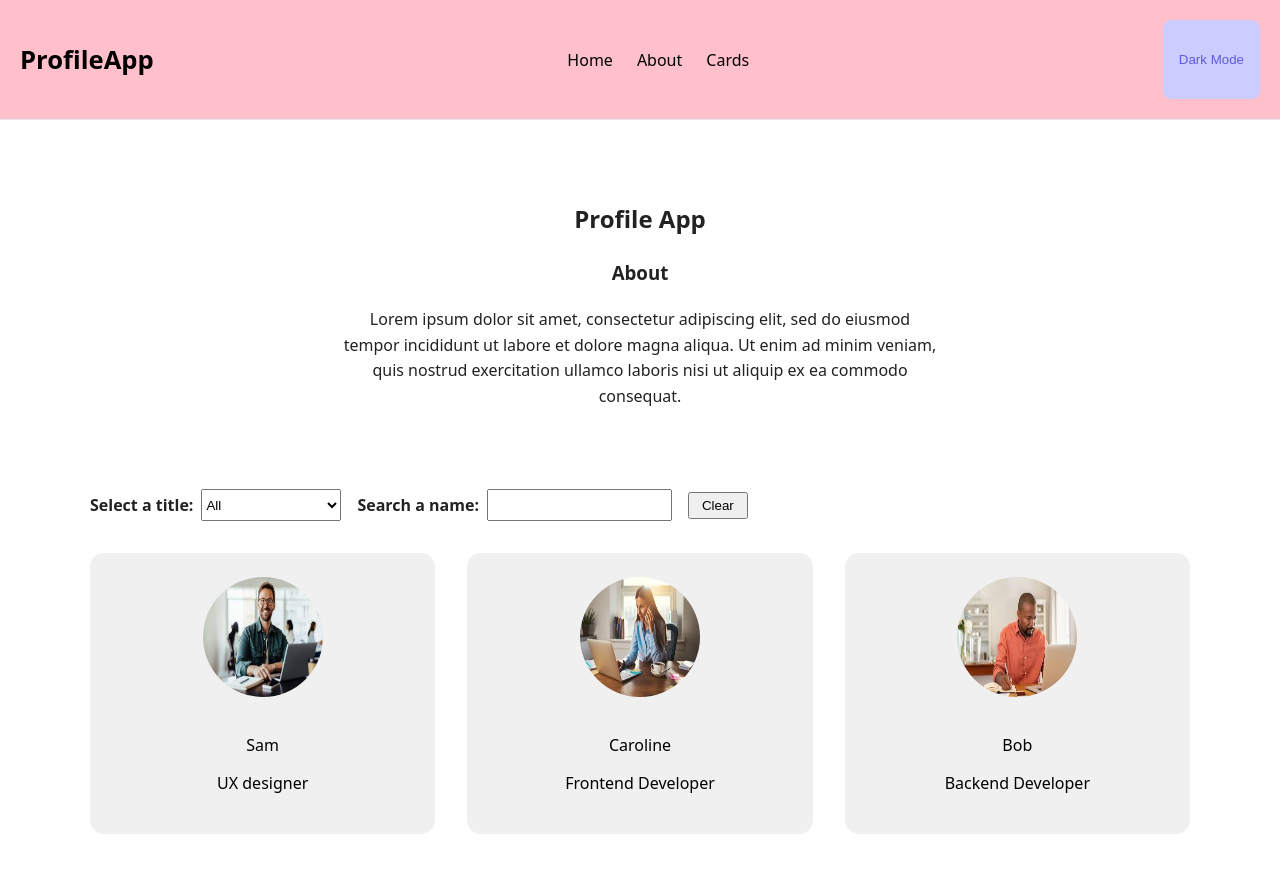
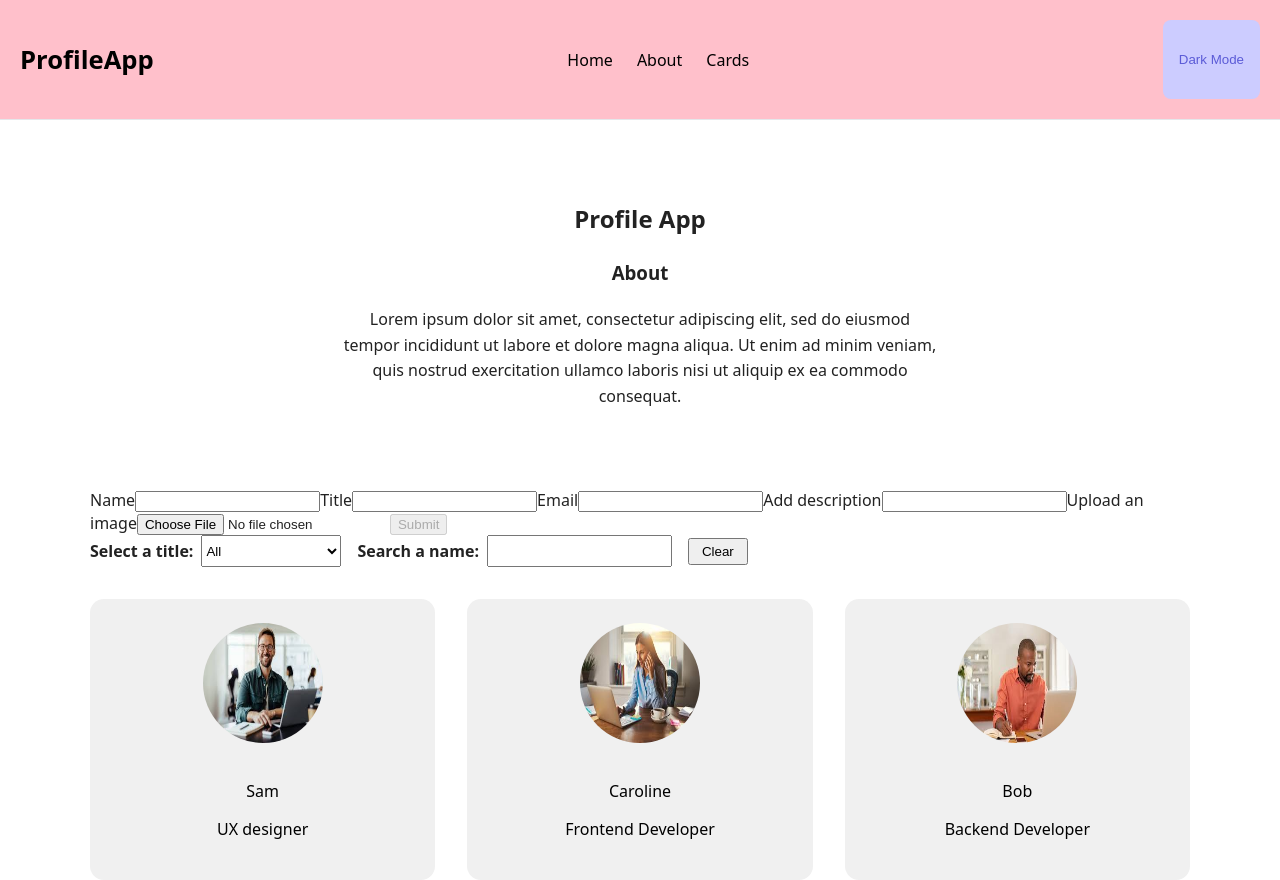
Before and after one commit to Caroline-24/profile-app, a React (Vite) app: page / in a window 1280 px wide. Before the commit the page ends 834 px from the top, so only its background shows below. Built offline with nearby package versions, Linux system fonts and the light colour scheme.

Commit message:
Lab 7 2/4

```diff
--- a/src/App.jsx
+++ b/src/App.jsx
@@ -6,6 +6,7 @@ import Filters from "./components/Filters";
 import person1 from "./assets/person1.png";
 import person2 from "./assets/person2.png";
 import person3 from "./assets/person3.png";
+import AppProfileForm from "./components/AppProfileForm";
 import { useState } from "react";
 import "./App.css";
 
@@ -15,17 +16,20 @@ function App() {
   const toggleTheme = () =>
     setTheme(prev => (prev === "light" ? "dark" : "light"));
 
-  const profiles = [
+  const [profiles, setProfiles] = useState([
     { id: 0, name: "Sam", title: "UX designer", image: person1 },
     { id: 1, name: "Caroline", title: "Frontend Developer", image: person2 },
     { id: 2, name: "Bob", title: "Backend Developer", image: person3 },
-  ];
+  ]);
 
   const titles = [...new Set(profiles.map((p) => p.title))];
 
   const [title, setTitle] = useState("");
   const [name, setName] = useState("");
 
+  const updateProfiles = (profile) => {
+    setProfiles((prev) => [...prev, profile])
+  }
   const filteredProfiles = profiles.filter(
     (profile) =>
       (profile.title === title || !title) &&
@@ -38,6 +42,9 @@ function App() {
 
       <Wrapper id="about">
         <About theme={theme} />
+      </Wrapper>
+      <Wrapper id="add-profile">
+        <AppProfileForm onAddProfile={updateProfiles}/>
       </Wrapper>
 
       <Wrapper id="profiles">
@@ -58,9 +65,6 @@ function App() {
             filteredProfiles.map((profile) => (
               <Card
                 key={profile.id} {...profile} theme={theme}
-                // name={profile.name}
-                // title={profile.title}
-                // image={profile.image}
               />
             ))
           ) : (
--- /dev/null
+++ b/src/components/AppProfileForm.jsx
@@ -0,0 +1,114 @@
+import { useState } from "react";
+
+const stripTags = (s) => String(s ?? "").replace(/<\/?[^>]+>/g, "");
+
+const trimCollapse = (s) => String(s ?? "").trim().replace(/\s+/g, " ");
+
+const AppProfileForm = ({ onAddProfile }) => {
+
+    const [values, setValues] = useState({name: "", title: "", email: "", bio: "", image: null});
+    const [error, setErrors] = useState("")
+    const [isSubmitting, setIsSubmitting] = useState(false)
+    const [success, setSuccess] = useState("")
+
+    const {name, title, email, bio, image} = values;
+
+    const handleChange = (event) => {
+        const {name, value, files} = event.target
+        if( name === "image"){
+            const file = event.target.files[0]
+            if(file && file.size < 1024 * 1024){
+                setValues(pre => ({...pre, image:file}));
+                setErrors("");
+            }else{
+                setErrors("Image should be less than 1 MB")
+                setValues(pre => ({...pre, image:null}))
+            }
+        }
+        setValues(pre => ({...pre, [name]: value}))
+    };
+
+
+    const handleSubmit = (event) => {
+        event.preventDefault();
+        setIsSubmitting(true)
+        setError("")
+        setSuccess("")
+
+        try{
+        if(!stripTags(trimCollapse(name))
+            || !stripTags(trimCollapse(title))
+            || !trimCollapse(trimCollapse(bio))
+            || !stripTags(trimCollapse(email))){
+                SetErrors("Please fill in name, title, email, and description")
+                return
+
+        }
+        const cleanedData = {
+            id: Date.now(),
+            name: stripTags(trimCollapse(name)),
+            title: stripTags(trimCollapse(title)),
+            email: stripTags(trimCollapse(email)),
+            bio: trimCollapse((bio)),
+            image: URL.createObjectURL(image)
+
+        }
+
+        if (!image) {
+            setError("Please upload an image.");
+            setIsSubmitting(false);
+            return;
+        }
+
+        try {
+            onAddProfile(cleanedData);
+
+        setValues({ name: "", title: "", email: "", bio: "", image: null });
+
+        setError("");
+        setSuccess("Form submitted successfully");
+
+        setTimeout(() => {
+            setSuccess("");
+        }, 1000);
+    } catch (error) {
+        setError(error.message || "Something went wrong");
+    } finally {
+        setIsSubmitting(false);
+    }
+
+    }catch(error){
+        setError
+    }
+
+    }
+    const disabled =
+        !name.trim() ||
+        !title.trim() ||
+        !email.trim() ||
+        !bio.trim() ||
+        isSubmitting;
+
+    return(
+        <form onSubmit={handleSubmit} className="">
+            <label htmlFor="name">Name</label>
+            <input id="name" name="name" required value={name} onChange={handleChange} />
+            <label htmlFor="title">Title</label>
+            <input id="title" name="title" required value={title} onChange={handleChange} />
+            <label htmlFor="email">Email</label>
+            <input id="email" name="email" required value={email} onChange={handleChange} />
+            <label htmlFor="bio">Add description</label>
+            <input id="bio" name="bio" required value={bio} maxLength={200} onChange={handleChange} />
+            <label htmlFor="image">Upload an image</label>
+            <input id="image" name="image" type="file" accept="image/*" onChange={handleChange} />
+
+            <button disabled = {disabled} >Submit</button>
+            {error&&<p>{error}</p>}
+            {success && <p>{success}</p>}
+        </form>
+    )
+
+}
+
+
+export default AppProfileForm;
```
